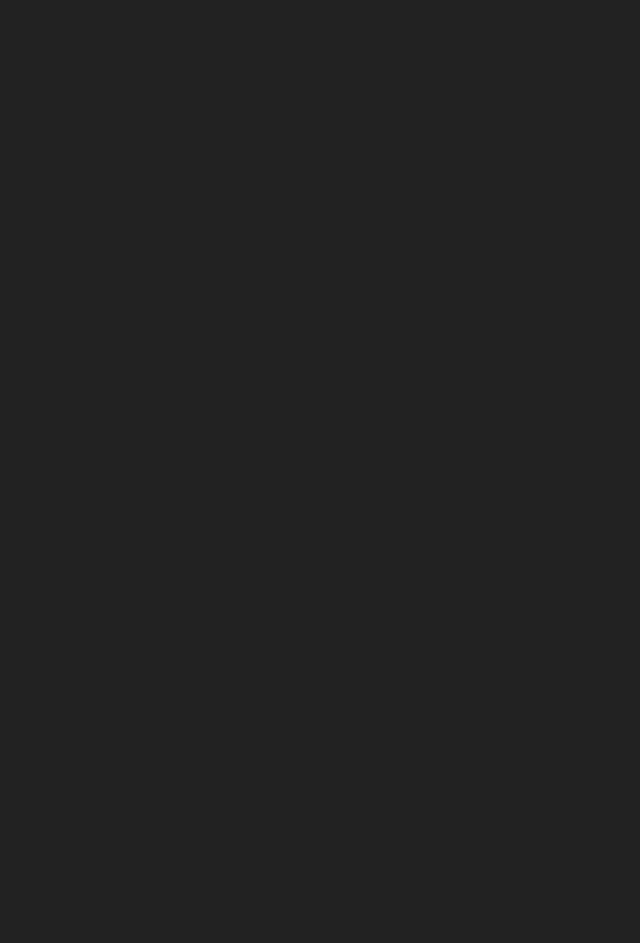
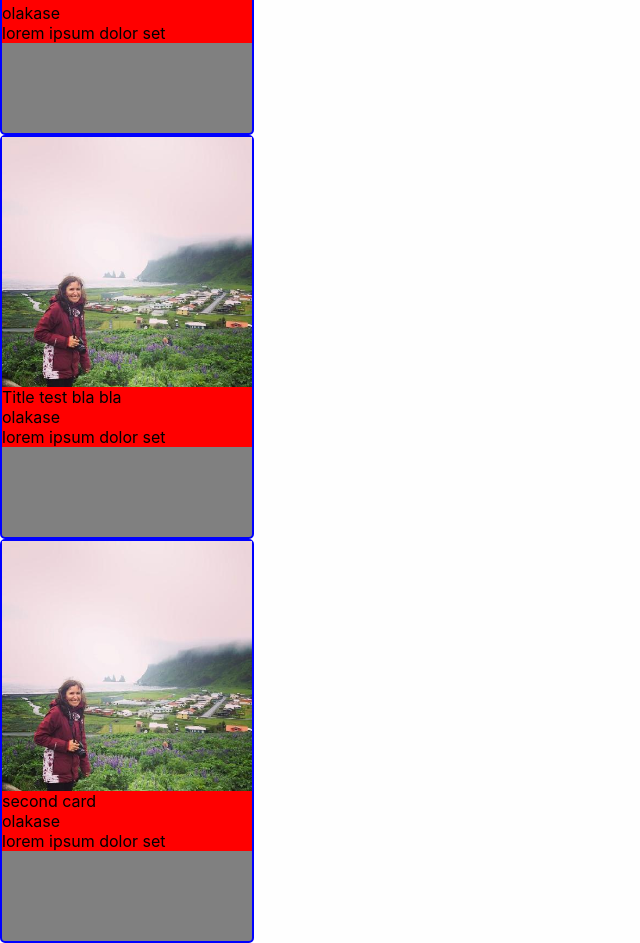
Before and after one commit to elisamunoz/eli-portfolio, a React (Create React App) app: page / in a window 1280 px wide. Shown: the part 320-1263 px from the top of the page, without its empty margins (0-640 px from the left). Before the commit the page ends 800 px from the top, so only its background shows below. Built offline with nearby package versions, Linux system fonts and the light colour scheme.

Commit message:
card version 1

```diff
--- a/src/App.js
+++ b/src/App.js
@@ -1,10 +1,28 @@
 import React from 'react';
 import Layout from 'ui/layout/index';
+import Card from 'ui/components/Card';
 import 'assets/styles/index.scss';
+import eliPhoto from 'assets/img/elisa.jpg';
+
 
 const App = () => (
   <Layout>
     Content goes here
+    <Card
+      image={eliPhoto}
+      // title='Title test bla bla'
+      desc='lorem ipsum dolor set'
+    ></Card>
+    <Card
+      image={eliPhoto}
+      title='Title test bla bla'
+      desc='lorem ipsum dolor set'
+    ></Card>
+    <Card
+      image={eliPhoto}
+      title='second card'
+      desc='lorem ipsum dolor set'
+    ></Card>
   </Layout>
 );
 
--- a/src/assets/styles/index.scss
+++ b/src/assets/styles/index.scss
@@ -1,7 +1,7 @@
 @import "assets/styles/abstract/index.scss";
 
 html {
-  background: $black;
+  background: $white;
 }
 
 body {
--- a/src/ui/components/Button/Button.js
+++ b/src/ui/components/Button/Button.js
@@ -2,7 +2,7 @@ import React from 'react';
 import classnames from 'classnames';
 import styles from './Button.module.scss';
 
-const Button = ({ children, className, onClick }) => (
+const Button = ({ children, className, onClick, disabled = false }) => (
   <button
     onClick={onClick}
     className={classnames(styles.btn, className)}
--- /dev/null
+++ b/src/ui/components/Card/Card.js
@@ -0,0 +1,21 @@
+import React from "react";
+import styles from './Card.module.scss';
+
+function Card(props) {
+  // const title = props.title;
+  // const desc = props.desc;
+
+  const { title, desc, image } = props;
+
+  return (
+    <div className={styles.card}>
+      <div className={styles.image} style={{ backgroundImage:`url(${image})` }}/>
+      <div className={styles.text}>
+        {title}<br />
+        olakase <br />
+        {desc}
+      </div>
+    </div>)
+};
+
+export default Card;
--- /dev/null
+++ b/src/ui/components/Card/Card.module.scss
@@ -0,0 +1,18 @@
+.card {
+  background: grey;
+  border-radius: 5px;
+  border: solid blue 2px;
+  height: 400px;
+  width: 250px;
+}
+
+.image {
+  background: yellow;
+  background-size: cover;
+  height: 250px;
+  width: 100%;
+}
+
+.text {
+  background: red;
+}
--- /dev/null
+++ b/src/ui/components/Card/index.js
@@ -0,0 +1,3 @@
+import Card from './Card';
+
+export default Card;
```
